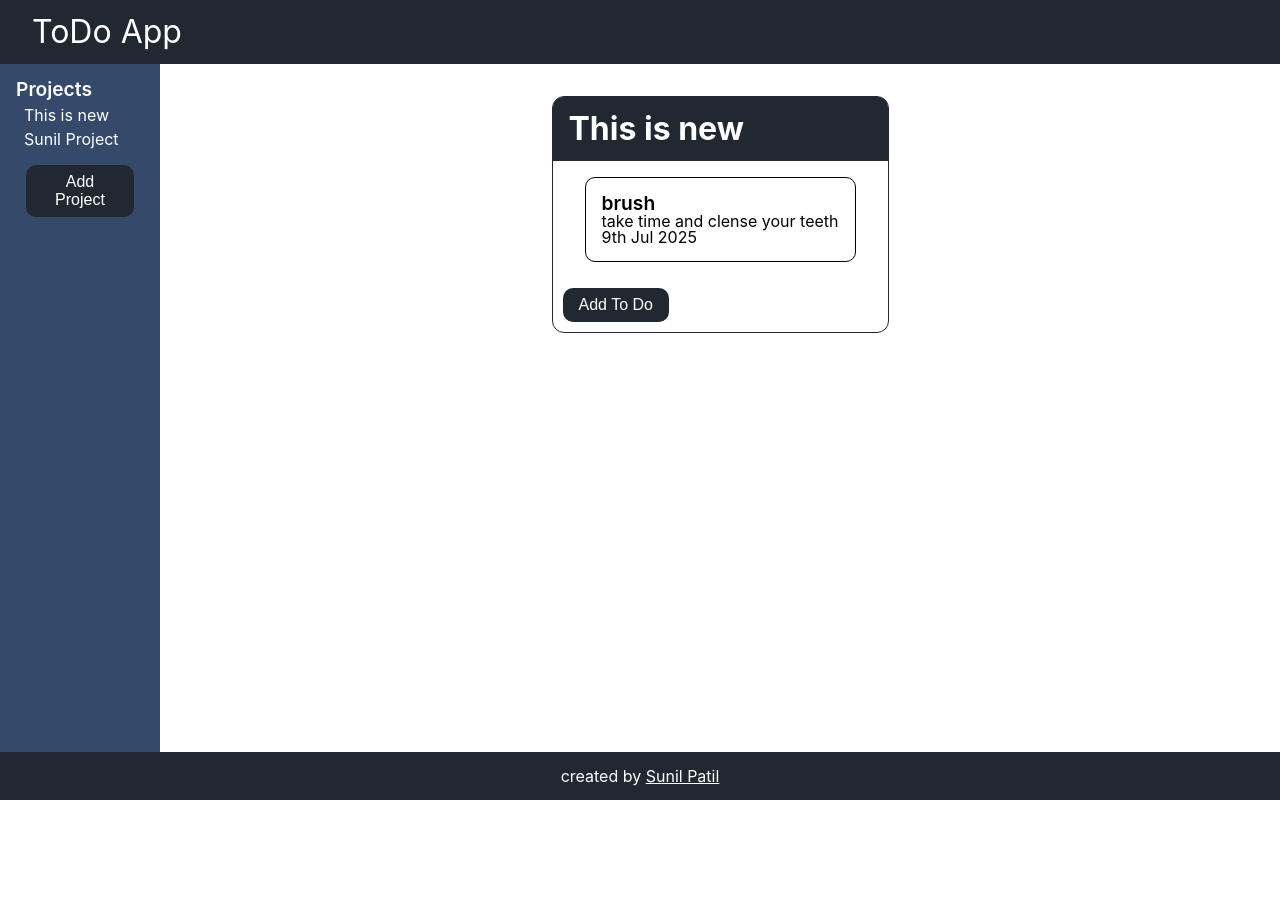
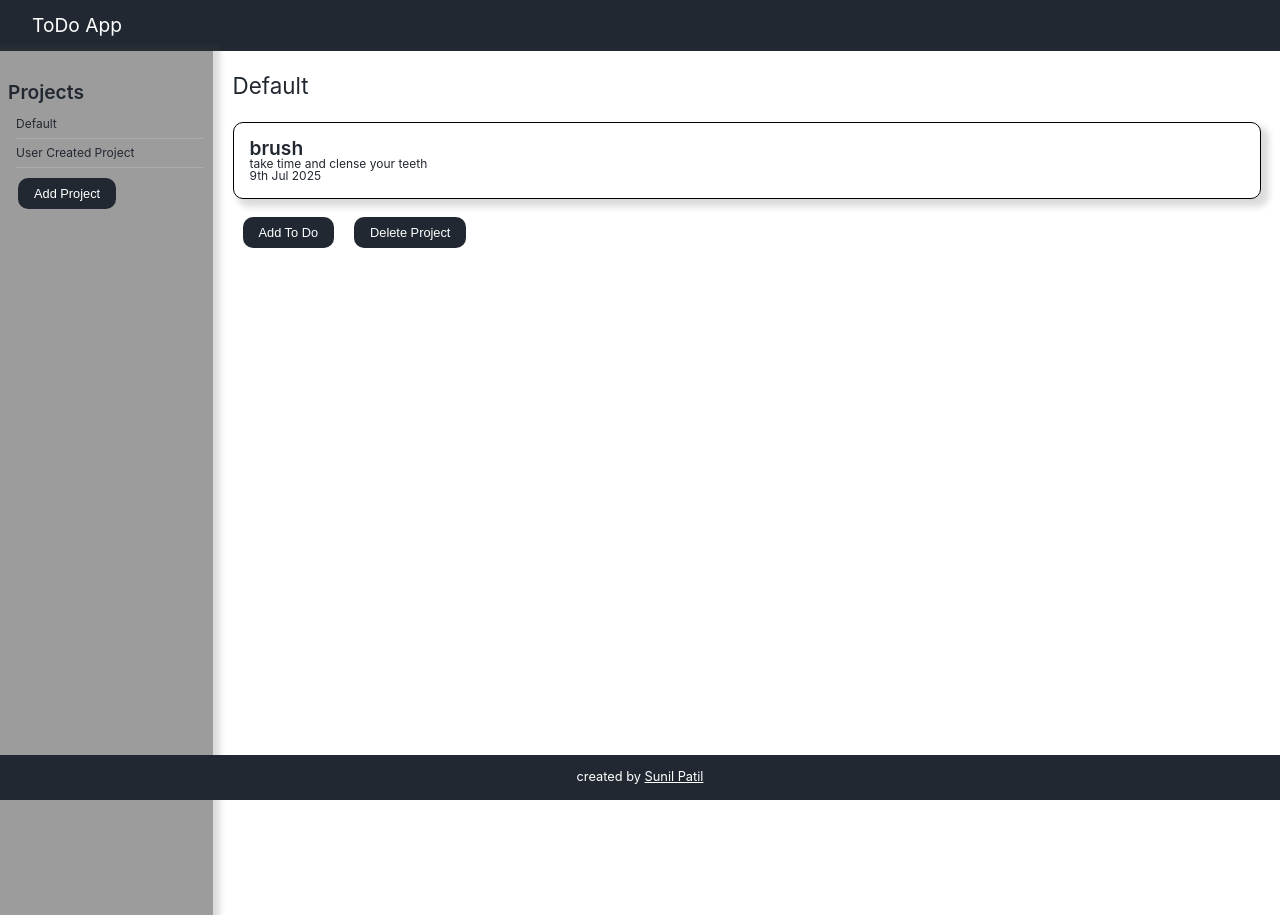
Before and after one commit to sunilpatilsnd/todo, a website built with webpack: page src/index.html in a window 1280 px wide. Before the commit the page ends 800 px from the top, so only its background shows below. Built offline with nearby package versions, Linux system fonts and the light colour scheme.

Commit message:
add delete project feature

```diff
--- a/src/index.js
+++ b/src/index.js
@@ -1,5 +1,41 @@
 const { App } = require("./js/app.js");
+const { createTodoItem, addTodoItem } = require("./js/todo.js");
+const { createProject } = require("./js/project.js");
+const { loadProject } = require("./js/projectUI.js");
+const { listProjects } = require("./js/sidabarUI.js");
 
 import "./styles.css";
 
 let app = App();
+
+const p1 = createProject("Default");
+//   console.log(p1);
+const p2 = createProject("User Created Project");
+
+const t1 = createTodoItem(
+  "brush",
+  "take time and clense your teeth",
+  new Date(),
+  "high",
+  true
+);
+
+const t2 = createTodoItem(
+  "bath",
+  "time to wash youeself",
+  new Date("06/23/2024"),
+  "high",
+  false
+);
+//   console.log(t1);
+p1.addTodo(t1);
+p2.addTodo(t1);
+p2.addTodo(t2);
+
+app.ProjectList.push(p1, p2);
+//   ProjectList.push(p2);
+
+loadProject(app.ProjectList[0]);
+listProjects(app.ProjectList);
+
+export { app };
--- a/src/js/app.js
+++ b/src/js/app.js
@@ -1,53 +1,16 @@
-const { createTodoItem, addTodoItem } = require("./todo.js");
-const { createProject } = require("./project.js");
-const { loadProject } = require("./projectUI.js");
-const { listProjects } = require("./sidabarUI.js");
-
 const App = () => {
-  let ProjectList = [];
-  //   console.log(ProjectList);
-
-  const p1 = createProject("Hello Project");
-  //   console.log(p1);
-  const p2 = createProject("Sunil Project");
-
-  const t1 = createTodoItem(
-    "brush",
-    "take time and clense your teeth",
-    new Date(),
-    "high",
-    true
-  );
-
-  const t2 = createTodoItem(
-    "bath",
-    "time to wash youeself",
-    new Date("06/23/2024"),
-    "high",
-    false
-  );
-  //   console.log(t1);
-  p1.addTodo(t1);
-  p2.addTodo(t1);
-  p2.addTodo(t2);
-
-  p1.editTitle("This is new");
-
-  ProjectList.push(p1, p2);
-  //   ProjectList.push(p2);
-
-  ProjectList;
-
-  loadProject(p1);
-  listProjects(ProjectList);
-
   return {
-    ProjectList,
+    ProjectList: [],
     addProject() {
-      ProjectList.push(project);
+      this.ProjectList.push(project);
+    },
+    deleteProject(delId) {
+      this.ProjectList = ProjectList.filter((project) => project.id != delId);
+      console.log(ProjectList);
     },
   };
 };
+
 export { App };
 
 // let ProjectList = [];
--- a/src/js/project.js
+++ b/src/js/project.js
@@ -14,9 +14,8 @@ const createProject = (title) => {
       this.title = newTitle;
     },
     deleteTodo(todo) {
-      let newTodos = this.todos.filter((item) => item.id != todo.id);
-      this.todos = newTodos;
-      console.log(newTodos);
+      this.todos = this.todos.filter((item) => item.id != todo.id);
+      console.log(this.todos);
     },
   };
 };
--- a/src/js/projectForm.js
+++ b/src/js/projectForm.js
@@ -1,5 +1,4 @@
 const { createProject } = require("./project.js");
-
 
 const addProjectUI = (projects) => {
   const dialog = document.querySelector("#projectForm");
@@ -53,10 +52,10 @@ const addProjectUI = (projects) => {
     const project = createProject(title.value);
 
     projects.push(project); // adding project to the project list
-
     const { listProjects } = require("./sidabarUI.js"); // importing only on submit to avoid circular dependancy
-
+    const { loadProject } = require("./projectUI.js");
     listProjects(projects);
+    loadProject(project);
     dialog.close();
   });
 };
--- a/src/js/projectUI.js
+++ b/src/js/projectUI.js
@@ -6,6 +6,13 @@ function loadProject(project) {
 
   while (container.lastChild) {
     container.removeChild(container.lastChild);
+  }
+
+  if (!project) {
+    const p = document.createElement("p");
+    p.textContent = "No Projects to Show";
+    container.appendChild(p);
+    return;
   }
 
   const projectUI = document.createElement("div");
@@ -21,15 +28,15 @@ function loadProject(project) {
 
   // console.log(project.todos.length);
 
-  if (project.todos) {
+  if (project.todos.length > 0) {
     project.todos.forEach((item) => {
       const todoItem = getTodoUI(item, project);
       todosUI.appendChild(todoItem);
     });
   } else {
-    const todoItem = document.createElement("p");
-    todoItem.textContent = "No Tasks added yet";
-    todosUI.appendChild(todoItem);
+    const messege = document.createElement("p");
+    messege.textContent = "No Todo Items to show";
+    todosUI.appendChild(messege);
   }
 
   const addTodo = document.createElement("button");
@@ -40,10 +47,29 @@ function loadProject(project) {
     todoForm(project);
   });
 
+  const deleteProject = document.createElement("button");
+  deleteProject.textContent = "Delete Project";
+  deleteProject.classList.add("deleteProj");
+  deleteProject.setAttribute("ProjectId", project.id);
+
+  deleteProject.addEventListener("click", () => {
+    handleDelete();
+  });
+
   projectUI.appendChild(todosUI);
   projectUI.appendChild(addTodo);
+  projectUI.appendChild(deleteProject);
 
   container.appendChild(projectUI);
+
+  const handleDelete = () => {
+    const { app } = require("../index.js");
+    const { listProjects } = require("./sidabarUI.js");
+    app.ProjectList = app.ProjectList.filter((item) => item.id != project.id);
+    console.log(app.ProjectList);
+    loadProject(app.ProjectList[0]);
+    listProjects(app.ProjectList);
+  };
 }
 
 export { loadProject };
--- a/src/styles.css
+++ b/src/styles.css
@@ -135,18 +135,21 @@ body {
 
 /* Custom CSS */
 body {
-  font-size: 16px;
+  font-size: 12px;
   position: relative;
   display: grid;
-  grid-template-columns: 1fr 7fr;
+  grid-template-columns: 2fr 10fr;
+  color: #222831;
 }
 
 aside {
   grid-column: 1;
   grid-row: 2;
-  background-color: #354a6b;
-  padding: 1rem;
-  height: 85vh;
+  border-right: 1px solid #9e9e9e;
+  padding: 2rem 0.5rem;
+  min-height: 100vh;
+  box-shadow: 1px 1px 6px 6px #4e4e4e33;
+  background-color: #7d7d7dc2;
 }
 header {
   grid-column: 1/3;
@@ -155,8 +158,7 @@ header {
 main {
   grid-column: 2/3;
   grid-row: 2/3;
-  margin: 2rem auto;
-  max-width: 80%;
+  margin: 0.5rem 1.2rem;
 }
 footer {
   grid-column: 1/3;
@@ -167,7 +169,7 @@ footer {
   background-color: #222831;
   padding: 1rem 2rem;
   color: #fff;
-  font-size: 2rem;
+  font-size: 1.2rem;
 }
 footer {
   position: fixed;
@@ -175,42 +177,28 @@ footer {
   right: 0;
   left: 0;
   text-align: center;
-  font-size: 1rem;
+  font-size: 0.8rem;
 }
 footer a {
   color: #fff;
 }
 
-.projects > .project {
-  border: 1px solid #222831;
-  border-radius: 12px;
+.project > h2 {
+  font-size: 1.4rem;
+  padding: 1rem 0;
 }
-.project > h2 {
-  font-size: 2rem;
-  padding: 1rem 0;
-  font-weight: bold;
-  padding: 1rem;
-  background-color: #222831;
-  color: #fff;
-  border-top-right-radius: 10px;
-  border-top-left-radius: 10px;
-}
-.project .todos {
-  margin: 1rem;
-}
+
 .project .todos .todo {
-  margin: 1rem;
   padding: 1rem;
   border: 1px solid #000;
   border-radius: 10px;
   cursor: pointer;
+  box-shadow: 6px 6px 6px 2px #4e4e4e33;
+  margin: 0.5rem 0rem;
 }
 .project .todos .todo h3 {
   font-weight: 600;
   font-size: 1.2rem;
-}
-aside {
-  color: #fff;
 }
 
 aside h2 {
@@ -222,7 +210,8 @@ aside ul {
   margin-left: 0.5rem;
 }
 aside li {
-  margin-bottom: 0.5rem;
+  padding: 0.5rem 0rem;
+  border-bottom: 1px solid #acacac;
 }
 aside li:hover {
   cursor: pointer;
@@ -249,7 +238,7 @@ button {
 
   border-radius: 10px;
   border: none;
-  font-size: 1rem;
+  font-size: 0.8rem;
 }
 form {
   padding: 2.5rem 1rem;
```
